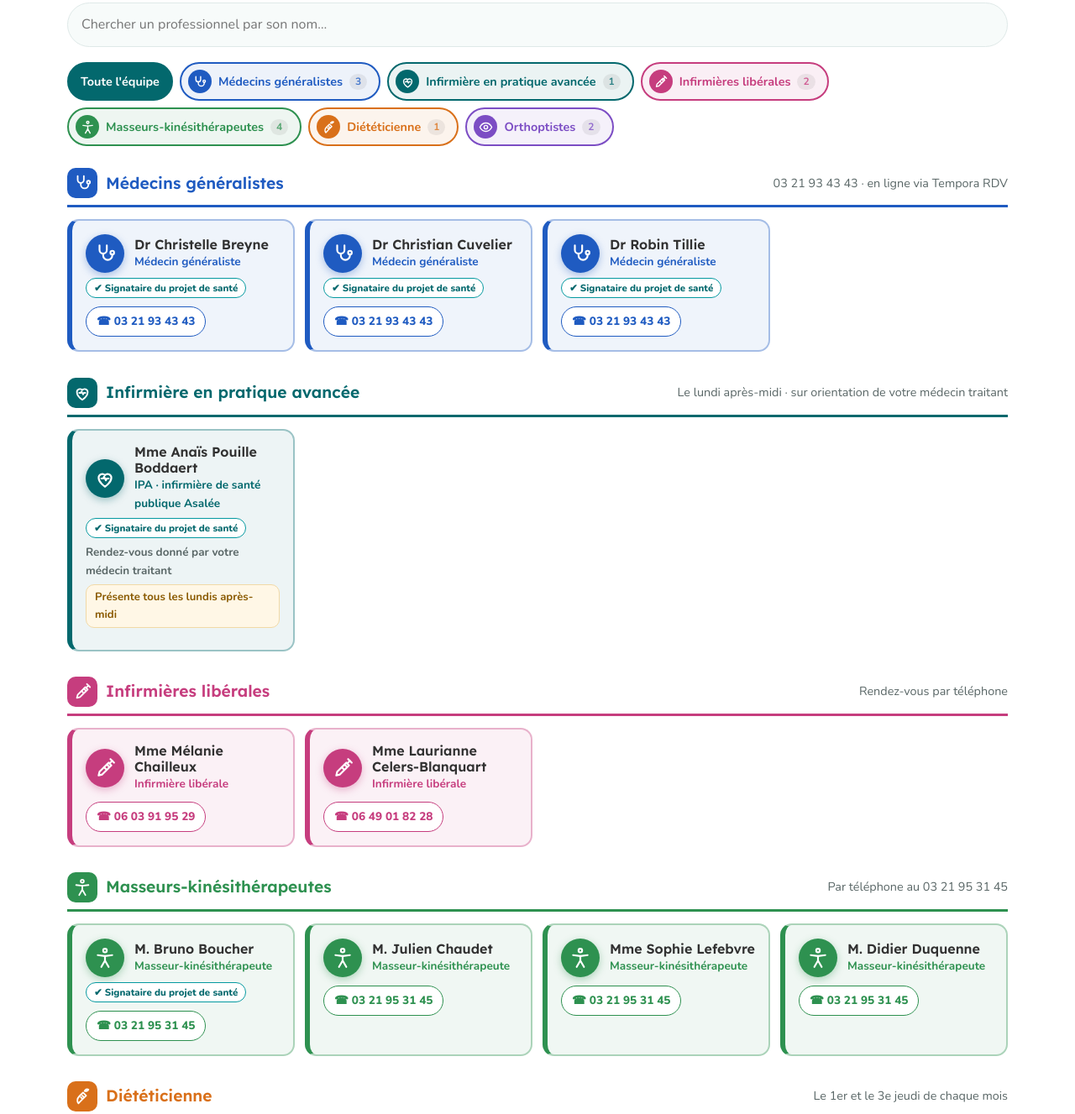
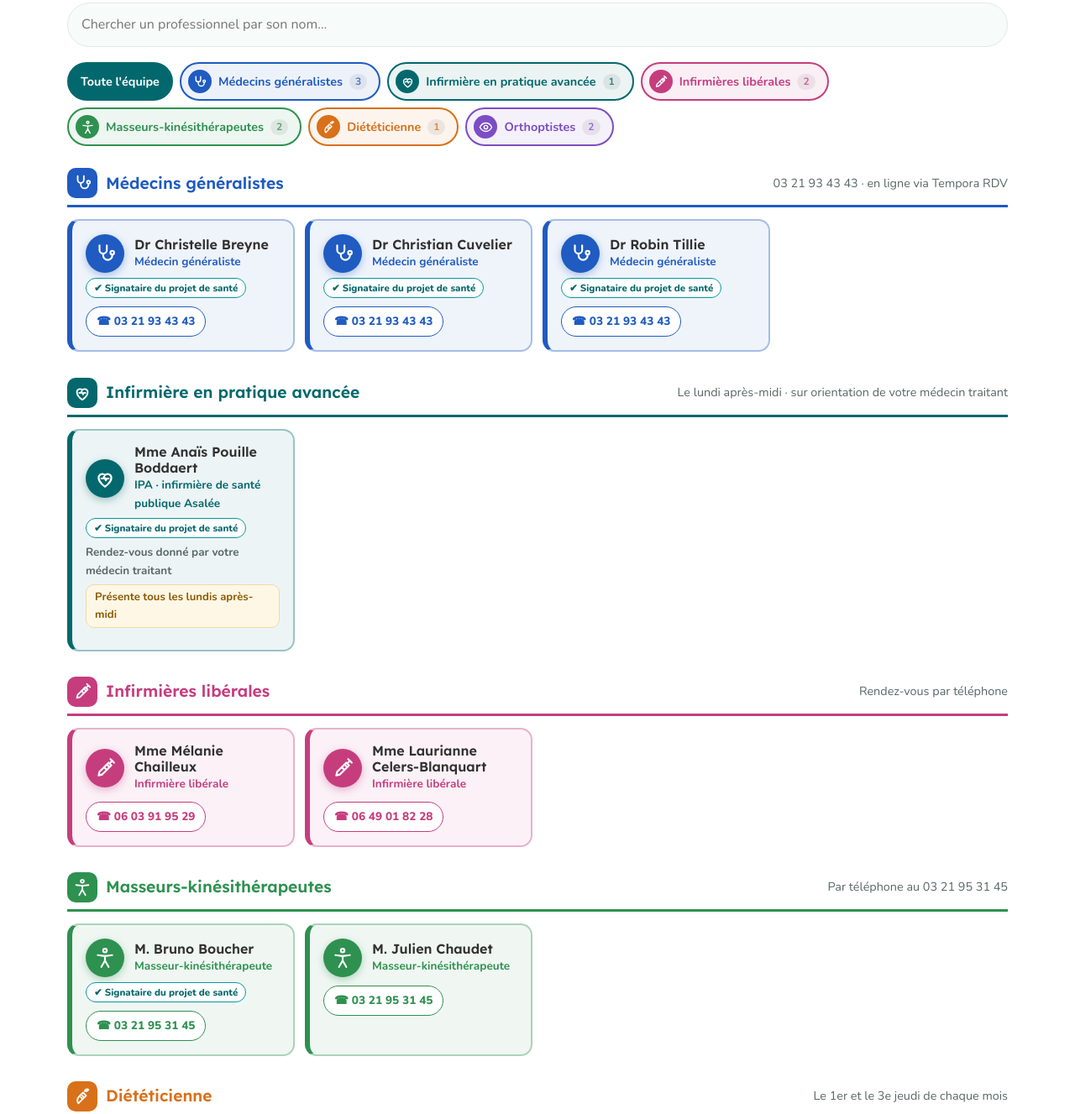
Before and after one commit to coorsante/msp-les-bruyeres, a plain HTML site: page index.html in a window 1280 px wide. Shown: the part 4485-5812 px from the top of the page at 84% size. Drawn offline with nearby package versions, Linux system fonts and the light colour scheme.

Commit message:
Kinés : M. Boucher et M. Chaudet

```diff
--- a/index.html
+++ b/index.html
@@ -545,7 +545,7 @@ dialog.lb button{position:absolute;top:10px;right:10px;width:40px;height:40px;bo
           <div class="pillar reveal"><h3>Une offre qui s'élargit</h3><p>Diététique depuis 2023, orthoptie depuis 2025 : de nouveaux soins au plus près de chez vous.</p></div>
         </div>
         <div class="stats">
-          <div class="stat"><b data-count="13">13</b><span>professionnels</span></div>
+          <div class="stat"><b data-count="11">11</b><span>professionnels</span></div>
           <div class="stat"><b data-count="6">6</b><span>métiers de la santé</span></div>
           <div class="stat"><b data-count="2022">2022</b><span>reconnaissance ARS</span></div>
         </div>
@@ -870,9 +870,7 @@ const TEAM = [
     {n:"Mme Laurianne Celers-Blanquart", t:"06 49 01 82 28"}]},
   {id:"kine", label:"Masseurs-kinésithérapeutes", rdv:"Par téléphone au 03 21 95 31 45", people:[
     {n:"M. Bruno Boucher", t:"03 21 95 31 45", s:1},
-    {n:"M. Julien Chaudet", t:"03 21 95 31 45"},
-    {n:"Mme Sophie Lefebvre", t:"03 21 95 31 45"},
-    {n:"M. Didier Duquenne", t:"03 21 95 31 45"}]},
+    {n:"M. Julien Chaudet", t:"03 21 95 31 45"}]},
   {id:"diet", label:"Diététicienne", rdv:"Le 1er et le 3e jeudi de chaque mois", people:[
     {n:"Mme Laura Hannotel", t:"06 70 33 59 77", m:"hannotel_laura@hotmail.fr", p:"1er et 3e jeudi du mois"}]},
   {id:"orthopt", label:"Orthoptistes", rdv:"Prise de rendez-vous sur Doctolib", people:[
```
